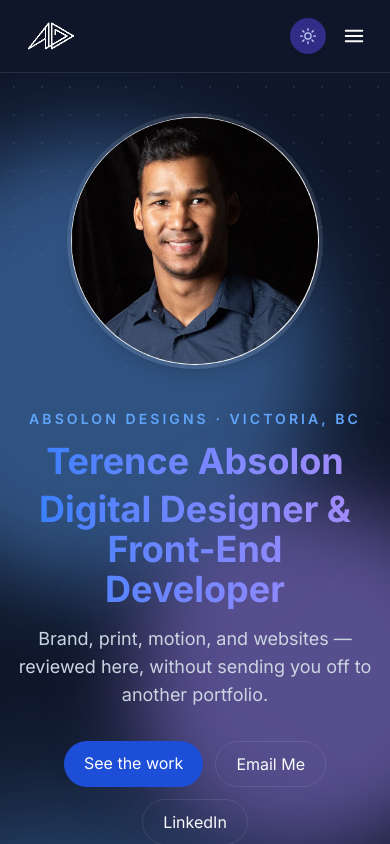
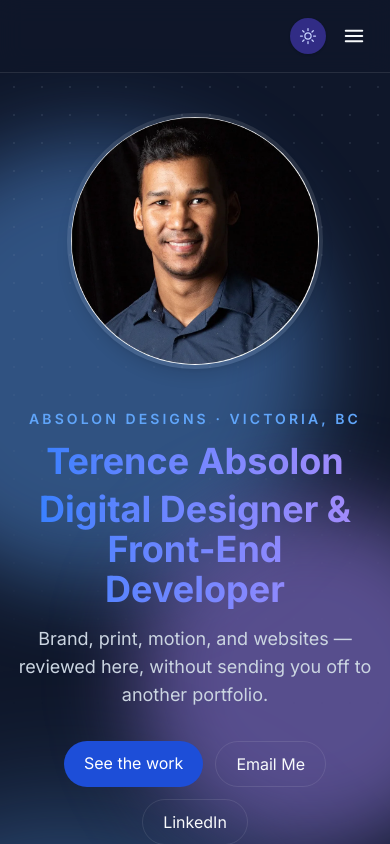
Before and after one commit to thurnix01/absolondesigns, a Next.js app: page / in a window 390 px wide. Shown: the top 844 px of the page. Built offline with nearby package versions, Linux system fonts and the light colour scheme.

Commit message:
Revert "Serve a static logo on mobile to cut GIF decode cost."
This reverts commit b0db2bf02a1741db964850de925dee2742579ad8.

```diff
--- a/src/app/card/page.tsx
+++ b/src/app/card/page.tsx
@@ -3,7 +3,6 @@ import Link from "next/link";
 import type { Metadata } from "next";
 import ThemeToggle from "@/components/ThemeToggle";
 import MobileMenu from "@/components/MobileMenu";
-import SiteLogo from "@/components/SiteLogo";
 import "./card.css";
 
 export const metadata: Metadata = {
@@ -48,7 +47,14 @@ export default function QrCardPage() {
       <header className="sticky top-0 z-50 backdrop-blur-md bg-[var(--header-bg)] border-b border-[var(--card-border)]">
         <div className="container mx-auto px-4 py-4 flex justify-between items-center">
           <Link href="/" className="flex items-center gap-4">
-            <SiteLogo priority />
+            <Image
+              src="/absolon_designs_logo_blk_edit.gif"
+              alt="Absolon Designs Logo"
+              width={70}
+              height={70}
+              unoptimized
+              className="rounded-full invert dark:invert-0 transition-[filter] duration-300 ease-in-out"
+            />
             <span className="text-lg font-bold hidden sm:block">Absolon Designs</span>
           </Link>
 
--- a/src/app/hello/page.tsx
+++ b/src/app/hello/page.tsx
@@ -1,8 +1,8 @@
+import Image from "next/image";
 import Link from "next/link";
 import type { Metadata } from "next";
 import ThemeToggle from "@/components/ThemeToggle";
 import MobileMenu from "@/components/MobileMenu";
-import SiteLogo from "@/components/SiteLogo";
 
 export const metadata: Metadata = {
   title: "Hello — Absolon Designs",
@@ -65,7 +65,14 @@ export default function HelloPage() {
       <header className="sticky top-0 z-50 backdrop-blur-md bg-[var(--header-bg)] border-b border-[var(--card-border)]">
         <div className="container mx-auto px-4 py-4 flex justify-between items-center">
           <Link href="/" className="flex items-center gap-4">
-            <SiteLogo width={40} height={40} priority />
+            <Image
+              src="/absolon_designs_logo_blk_edit.gif"
+              alt="Absolon Designs Logo"
+              width={40}
+              height={40}
+              unoptimized
+              className="rounded-full invert dark:invert-0 transition-[filter] duration-300 ease-in-out"
+            />
             <span className="text-lg font-bold">Absolon Designs</span>
           </Link>
           <div className="flex items-center gap-2">
--- a/src/app/page.tsx
+++ b/src/app/page.tsx
@@ -1,3 +1,4 @@
+import Image from "next/image";
 import Link from "next/link";
 import { Metadata } from "next";
 import ThemeToggle from "../components/ThemeToggle";
@@ -5,7 +6,6 @@ import MobileMenu from "../components/MobileMenu";
 import AnimatedSection from "../components/AnimatedSection";
 import ParallaxHero from "../components/ParallaxHero";
 import ProjectGallery from "../components/ProjectGallery";
-import SiteLogo from "../components/SiteLogo";
 
 export const metadata: Metadata = {
   title: "Absolon Designs - Graphic Designer & Front-End Developer",
@@ -46,7 +46,14 @@ export default function Home() {
         <div className="container mx-auto px-4 py-4 flex justify-between items-center">
           <Link href="/#home" className="flex items-center gap-4">
             <div className="h-10 relative">
-              <SiteLogo priority />
+              <Image
+                src="absolon_designs_logo_blk_edit.gif"
+                alt="Absolon Designs Logo"
+                width={70}
+                height={70}
+                priority
+                className="rounded-full invert dark:invert-0 transition-[filter] duration-300 ease-in-out"
+              />
             </div>
             <span className="text-lg font-bold hidden sm:block">Absolon Designs</span>
           </Link>
--- a/src/app/work/[slug]/page.tsx
+++ b/src/app/work/[slug]/page.tsx
@@ -3,7 +3,6 @@ import Link from "next/link";
 import type { Metadata } from "next";
 import { notFound } from "next/navigation";
 import PhotoGrid from "@/components/PhotoGrid";
-import SiteLogo from "@/components/SiteLogo";
 import ThemeToggle from "@/components/ThemeToggle";
 import extras from "@/data/behance-extras.json";
 import { categoryLabels, getProject, projects } from "@/data/projects";
@@ -61,7 +60,14 @@ export default async function WorkPage({ params }: PageProps) {
       <header className="sticky top-0 z-50 border-b border-[var(--card-border)] bg-[var(--header-bg)] backdrop-blur-md">
         <div className="container mx-auto flex items-center justify-between px-4 py-4">
           <Link href="/#home" className="flex items-center gap-4">
-            <SiteLogo priority />
+            <Image
+              src="/absolon_designs_logo_blk_edit.gif"
+              alt="Absolon Designs Logo"
+              width={70}
+              height={70}
+              priority
+              className="rounded-full invert transition-[filter] duration-300 dark:invert-0"
+            />
             <span className="hidden text-lg font-bold sm:block">Absolon Designs</span>
           </Link>
           <div className="flex items-center gap-4 text-sm">
--- a/src/components/LegalPage.tsx
+++ b/src/components/LegalPage.tsx
@@ -1,6 +1,6 @@
+import Image from "next/image";
 import Link from "next/link";
 import ThemeToggle from "./ThemeToggle";
-import SiteLogo from "./SiteLogo";
 
 type LegalPageProps = {
   title: string;
@@ -14,7 +14,13 @@ export default function LegalPage({ title, children }: LegalPageProps) {
         <div className="container mx-auto px-4 py-4 flex justify-between items-center">
           <Link href="/" className="flex items-center gap-4">
             <div className="h-10 relative">
-              <SiteLogo />
+              <Image
+                src="/absolon_designs_logo_blk_edit.gif"
+                alt="Absolon Designs Logo"
+                width={70}
+                height={70}
+                className="rounded-full invert dark:invert-0 transition-[filter] duration-300 ease-in-out"
+              />
             </div>
             <span className="text-lg font-bold hidden sm:block">
               Absolon Designs
--- a/src/components/SiteLogo.tsx
+++ /dev/null
@@ -1,39 +0,0 @@
-type SiteLogoProps = {
-  width?: number;
-  height?: number;
-  priority?: boolean;
-  className?: string;
-};
-
-/** Animated GIF on desktop; static WebP on mobile to cut decode/CPU cost. */
-export default function SiteLogo({
-  width = 70,
-  height = 70,
-  priority = false,
-  className = "rounded-full invert dark:invert-0 transition-[filter] duration-300 ease-in-out",
-}: SiteLogoProps) {
-  return (
-    <picture>
-      <source
-        media="(min-width: 768px)"
-        srcSet="/absolon_designs_logo_blk_edit.gif"
-        type="image/gif"
-      />
-      <source
-        srcSet="/absolon_designs_logo_static.webp"
-        type="image/webp"
-      />
-      <img
-        src="/absolon_designs_logo_static.png"
-        alt="Absolon Designs Logo"
-        width={width}
-        height={height}
-        className={className}
-        decoding="async"
-        {...(priority
-          ? { fetchPriority: "high" as const }
-          : { loading: "lazy" as const })}
-      />
-    </picture>
-  );
-}
```
Also changed, not shown: public/absolon_designs_logo_static.png (deleted), public/absolon_designs_logo_static.webp (deleted).
